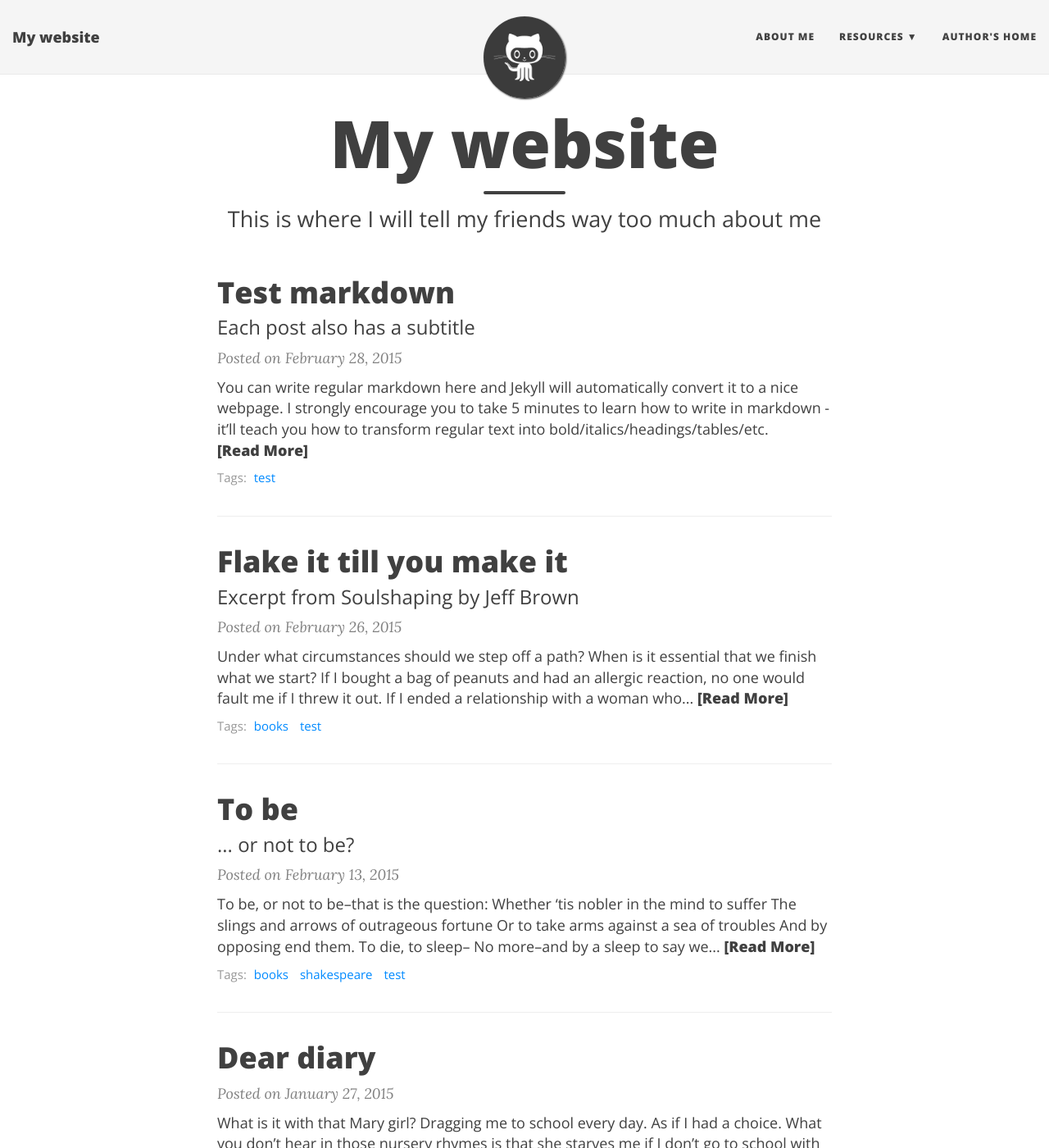
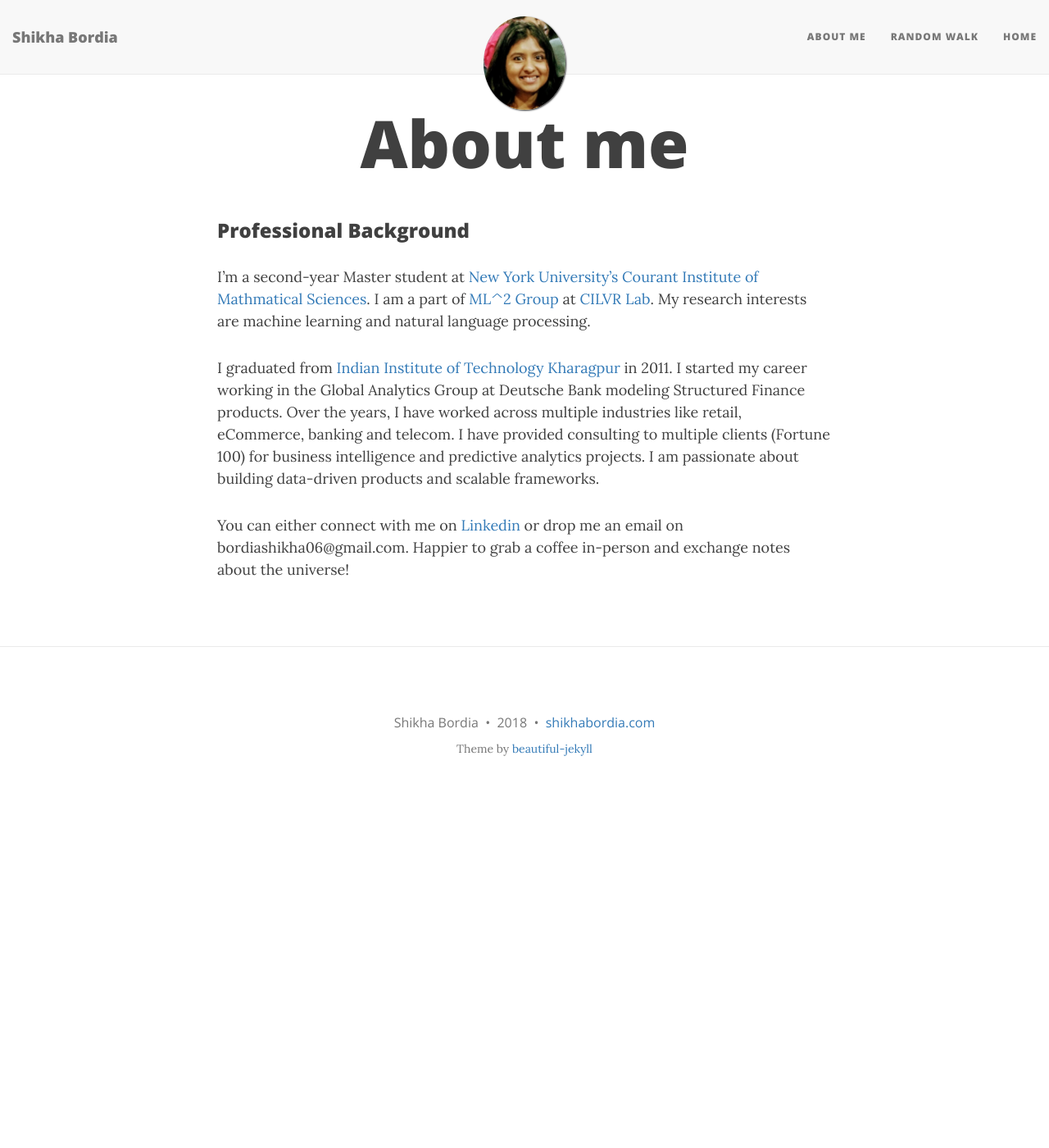
Before and after one commit to BordiaS/bordias.github.io, a Jekyll site: the page built from index.md, in a window 1280 px wide and 1400 px high. Shown: the whole window at 82% size. Built offline with Jekyll 4.4.1, drawn with Linux system fonts in a browser that asks for light colours; nearby versions of some CDN libraries; the list of posts is cut into pages by our own code; some of the changed text lies outside the part shown.

Commit message:
rebooting my site

```diff
--- /dev/null
+++ b/CNAME
@@ -0,0 +1 @@
+www.shikhabordia.com
--- a/_config.yml
+++ b/_config.yml
@@ -3,9 +3,10 @@
 # url is the full website URL
 # baseurl is the website's URL without the hostname
 
-# If you are building a simple GitHub user page (https://username.github.io) then use these settings:
-url: "https://username.github.io"
+# If you are building a simple GitHub user page (http://username.github.io) then use these settings:
+url: "http://bordias.github.io"
 baseurl: ""
+exclude: [vendor]
 
 # If you are building a GitHub project page then use these settings:
 #url: "http://username.github.io/projectname"
@@ -14,122 +15,84 @@
 # Of course don't forget to change the username and projectname to YOUR username and project
 
 # Name of website
-title: My website
+title: Shikha Bordia
 
 # Short description of your site
-description: A virtual proof that name is awesome!
+description: Random Walk
 
 # --- Navigation bar options --- #
 
 # List of links in the navigation bar
 navbar-links:
   About Me: "aboutme"
-  Resources:
-    - Beautiful Jekyll: "http://deanattali.com/beautiful-jekyll/"
-    - Learn markdown: "http://www.markdowntutorial.com/"
-    - GitHub Pages: "https://pages.github.com/"
-  Author's home: "http://deanattali.com"
+
+  Random Walk: "blog"
+ # Projects: "projects"
+
+
+  Home: "http://shikhabordia.com"
 
 # Image to show in the navigation bar - image must be a square (width = height)
 # Remove this parameter if you don't want an image in the navbar
-avatar: "/img/avatar-icon.png"
+avatar: "/img/profilepic.jpg"
 
 # If you want to have an image logo in the top-left corner instead of the title text,
 # then specify the following parameter
 # title-img: /path/to/image
-
-# --- Background colour/image options --- #
-
-# Personalize the colors in your website. Colour values can be any valid CSS colour
-
-navbar-col: "#F5F5F5"
-navbar-text-col: "#404040"
-navbar-children-col: "#F5F5F5"
-page-col: "#FFFFFF"
-link-col: "#008AFF"
-hover-col: "#0085A1"
-footer-col: "#F5F5F5"
-footer-text-col: "#777777"
-footer-link-col: "#404040"
-
-# Alternatively, the navbar, footer, and page background can be set to use background images
-# instead of colour
-
-# navbar-img: "/img/bgimage.png"
-# footer-img: "/img/bgimage.png"
-# page-img: "/img/bgimage.png"
 
 # --- Footer options --- #
 
 # Change all these values or delete the ones you don't want.
 # Important: you must keep the "name" parameter, everything else you can remove
 author:
-  name: Some Person
+  name: Shikha Bordia
+  email: "bordiashikha06@gmail.com"
+  facebook: shikha.bordia  # eg. daattali
+  github: bordias    # eg. daattali
+  twitter: shikh_kgp   # eg. daattali
+  linkedin: shikhabordia  # eg. daattali
 
-# Select your active Social Network Links.
-# Uncomment the links you want to show in the footer and add your information to each link.
-# You can reorder the items to define the link order.
-# If you want to add a new link that isn't here, you'll need to also edit the file _data/SocialNetworks.yml
-social-network-links:
-  rss: true
-  email: "someone@example.com"
-  facebook: daattali
-  github: daattali
-  twitter: daattali
-#  reddit: yourname
-#  google-plus: +DeanAttali
-#  linkedin: daattali
-#  xing: yourname
-#  stackoverflow: "3943160/daattali"
-#  snapchat: deanat78
-#  instagram: deanat78
-#  youtube: user/deanat78
-#  spotify: yourname
-#  telephone: +14159998888
-#  steam: deanat78
-#  twitch: yourname
-#  yelp: yourname
+# Select which links to show in the footer
+footer-links-active:
+  rss: false
+  facebook: false
+  email: true
+  twitter: true
+  google-plus: false
+  github: true
+  reddit: false
+  linkedin: false
+  xing: false
+  stackoverflow: false
+  snapchat: false
+  instagram: false
+  youtube: false
+  spotify: false
+  telephone: false
 
 # Select which share links to show in posts
 share-links-active:
   twitter: true
-  facebook: true
+  facebook: false
   google: false
   linkedin: true
 
+
+url-pretty: "shikhabordia.com"
 # How to display the link to the website in the footer
 # Remove this if you don't want a link in the footer
-url-pretty: "MyWebsite.com"  # eg. "deanattali.com/beautiful-jekyll"
+#url-pretty: "MyWebsite.com" # eg. "deanattali.com/beautiful-jekyll"
 
-# --- Web Statistics Section --- #
-
-# Fill in your Google Analytics gtag.js ID to track your website using gtag
-#gtag: ""
+# --- Misc --- #
+# Fill in your Disqus shortname (NOT the userid) if you want to support Disqus comments
+#disqus: ""
 
 # Fill in your Google Analytics ID to track your website using GA
 #google_analytics: ""
+google_analytics: "UA-122324042-1"
 
 # Google Tag Manager ID
 #gtm: ""
-
-# Matomo (aka Piwik) Web statistics
-# Uncomment the following section to enable Matomo. The opt-out parameter controls
-# whether or not you want to allow users to opt out of tracking.
-
-#matomo:
-#  site_id: "9"
-#  uri: "demo.wiki.pro"
-#  opt-out: true
-
-# --- Comments --- #
-
-# Fill in your Disqus shortname (NOT the userid) if you want to support Disqus comments
-# disqus: ""
-
-# To use Facebook Comments, fill in a Facebook App ID
-# fb_comment_id: ""
-
-# --- Misc --- #
 
 # Facebook App ID
 # fb_app_id: ""
@@ -171,8 +134,8 @@
       layout: "page"
       show-avatar: true
 
-# Use tags index page and make tags on each post clickable
-link-tags: true
+# Use tags pages (not recommended if you are deploying via GitHub pages, only set to true if deploying locally with ruby)
+link-tags: false
 
 # Exclude these files from production site
 exclude:
@@ -243,3 +206,9 @@
 
 # Beautiful Jekyll / Dean Attali
 # 2fc73a3a967e97599c9763d05e564189
+
+# Google Analytics
+
+
+# Beautiful Jekyll / Dean Attali
+# 2fc73a3a967e97599c9763d05e564189
--- /dev/null
+++ b/index.md
@@ -0,0 +1,14 @@
+---
+layout: page
+title: About me
+
+---
+
+### Professional Background
+
+
+I’m a second-year Master student at [New York University’s](http://www.nyu.edu/) [Courant Institute of Mathmatical Sciences](https://cs.nyu.edu/home/index.html). I am a part of [ML^2 Group](https://wp.nyu.edu/ml2/) at [CILVR Lab](https://wp.nyu.edu/cilvr/). My research interests are machine learning and natural language processing.
+
+I graduated from [Indian Institute of Technology Kharagpur](http://www.iitkgp.ac.in) in 2011. I started my career working in the Global Analytics Group at Deutsche Bank modeling Structured Finance products.  Over the years, I have worked across multiple industries like retail, eCommerce, banking and telecom. I have provided consulting to multiple clients (Fortune 100) for business intelligence and predictive analytics projects. I am passionate about building data-driven products and scalable frameworks.
+
+You can either connect with me on [Linkedin](https://www.linkedin.com/in/shikhabordia/) or drop me an email on bordiashikha06@gmail.com. Happier to grab a coffee in-person and exchange notes about the universe!
```
Also changed, not shown: img/book_tree.jpg (added), img/profilepic.jpg (added).
